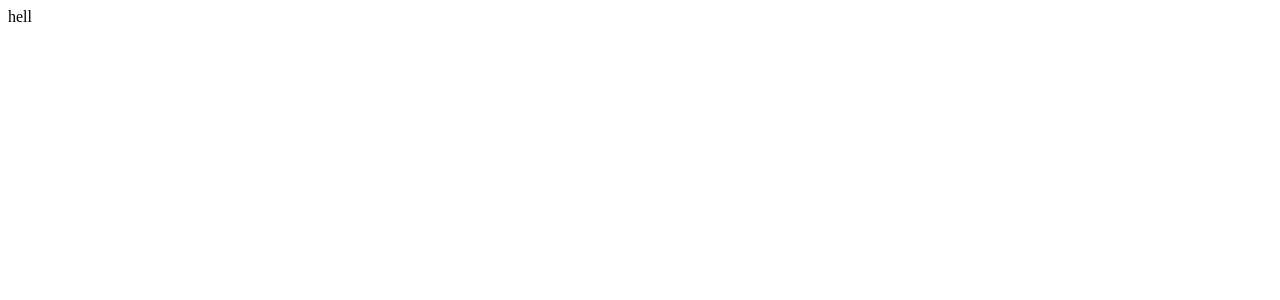
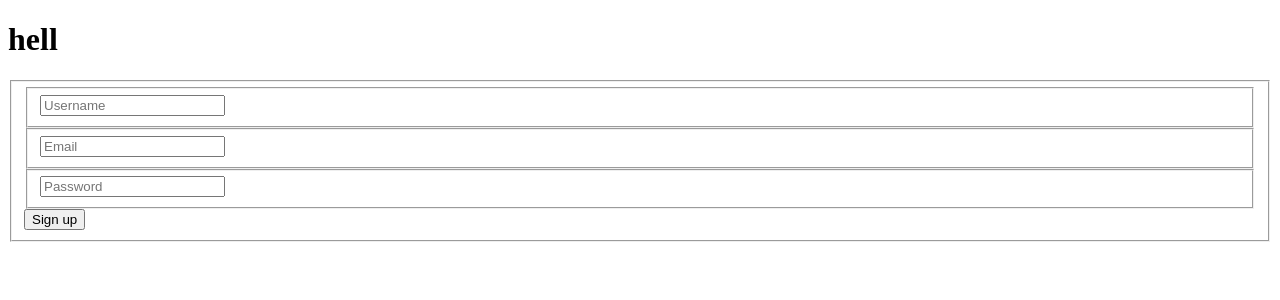
Before and after one commit to macgvai/conduitclone, an Angular app: page /register in a window 1280 px wide. Before the commit this address led to /. Shown: the top 300 px of the page. Built offline with nearby package versions, Linux system fonts and the light colour scheme.

Commit message:
register

```diff
--- a/angular.json
+++ b/angular.json
@@ -12,7 +12,7 @@
       },
       "root": "",
       "sourceRoot": "src",
-      "prefix": "app",
+      "prefix": "mc",
       "architect": {
         "build": {
           "builder": "@angular-devkit/build-angular:application",
--- a/src/app/app.component.html
+++ b/src/app/app.component.html
@@ -1 +1,2 @@
-<div>hell</div>
+<h1>hell</h1>
+<router-outlet></router-outlet>
--- a/src/app/app.component.ts
+++ b/src/app/app.component.ts
@@ -1,10 +1,11 @@
 import { Component } from '@angular/core';
 import { RouterOutlet } from '@angular/router';
+import {RegisterComponent} from './register/register.component';
 
 @Component({
   selector: 'app-root',
   standalone: true,
-  imports: [RouterOutlet],
+  imports: [RouterOutlet, RegisterComponent],
   templateUrl: './app.component.html',
   styleUrl: './app.component.scss'
 })
--- a/src/app/app.routes.ts
+++ b/src/app/app.routes.ts
@@ -1,3 +1,6 @@
-import { Routes } from '@angular/router';
+import {Routes} from '@angular/router';
+import {RegisterComponent} from './register/register.component';
 
-export const routes: Routes = [];
+export const routes: Routes = [
+  {path: 'register', component: RegisterComponent}
+];
--- /dev/null
+++ b/src/app/register/register.component.html
@@ -0,0 +1,21 @@
+
+
+        <form ng-submit="$ctrl.submitForm()" class="ng-pristine ng-valid ng-valid-email">
+          <fieldset ng-disabled="$ctrl.isSubmitting">
+
+            <fieldset class="form-group" ng-show="$ctrl.authType === 'register'">
+              <input class="form-control form-control-lg ng-pristine ng-untouched ng-valid ng-empty" type="text" placeholder="Username" ng-model="$ctrl.formData.username">
+            </fieldset>
+
+            <fieldset class="form-group">
+              <input class="form-control form-control-lg ng-pristine ng-untouched ng-valid ng-empty ng-valid-email" type="email" placeholder="Email" ng-model="$ctrl.formData.email">
+            </fieldset>
+
+            <fieldset class="form-group">
+              <input class="form-control form-control-lg ng-pristine ng-untouched ng-valid ng-empty" type="password" placeholder="Password" ng-model="$ctrl.formData.password">
+            </fieldset>
+
+            <button class="btn btn-lg btn-primary pull-xs-right ng-binding" type="submit" ng-bind="$ctrl.title">Sign up</button>
+
+          </fieldset>
+        </form>
```
Also changed, not shown: src/app/register/register.component.ts (added, +12 -0 lines), src/app/register/register.component.scss (added).
